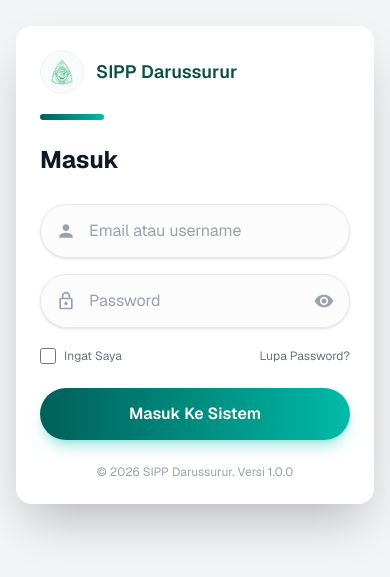
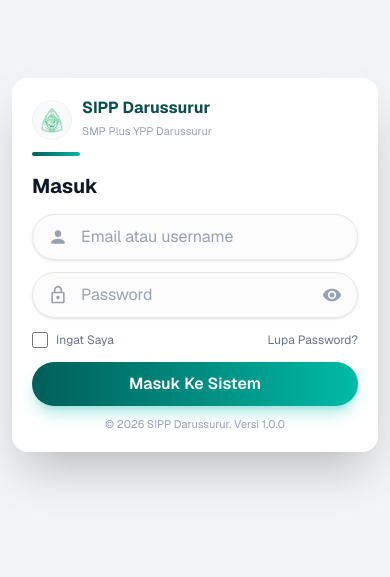
Before and after one commit to xynnthincc/SIPP, a Next.js app in the folder frontend/: page /login in a window 390 px wide. Shown: the part 157-734 px from the top of the page. Built offline with nearby package versions, Linux system fonts and the light colour scheme; no server answers.

Commit message:
style: kunci layout login page di mobile agar pas 1 layar dan tidak bisa discroll

```diff
--- a/frontend/src/app/login/page.tsx
+++ b/frontend/src/app/login/page.tsx
@@ -72,12 +72,11 @@ export default function LoginPage() {
 
   // Input 16px di mobile agar iOS tidak auto-zoom saat fokus
   const kelasInput =
-    "w-full pl-12 pr-4 py-3.5 bg-gray-50/50 border border-gray-200 rounded-full text-base sm:text-sm text-gray-800 placeholder:text-gray-400 focus:outline-none focus:border-teal-500 focus:ring-1 focus:ring-teal-500 transition-all shadow-sm";
+    "w-full pl-12 pr-4 py-2.5 sm:py-3.5 bg-gray-50/50 border border-gray-200 rounded-full text-base sm:text-sm text-gray-800 placeholder:text-gray-400 focus:outline-none focus:border-teal-500 focus:ring-1 focus:ring-teal-500 transition-all shadow-sm";
 
   return (
-    <div className="min-h-dvh bg-gray-100 flex px-4 py-6 sm:px-6 sm:py-10 relative overflow-hidden">
-      {/* m-auto: tercenter saat muat, tapi tetap bisa discroll normal saat konten lebih tinggi (layar pendek/landscape) */}
-      <main className="w-full max-w-5xl m-auto z-10 flex md:h-[600px] bg-white rounded-2xl shadow-2xl overflow-hidden relative">
+    <div className="h-dvh max-h-dvh w-full bg-gray-100 flex items-center justify-center p-3 sm:p-6 md:p-10 relative overflow-hidden select-none">
+      <main className="w-full max-w-5xl z-10 flex md:h-[600px] max-h-full bg-white rounded-2xl shadow-2xl overflow-hidden relative">
         {/* Panel kiri: latar gradien & branding (desktop saja) */}
         <div className="hidden md:flex flex-col justify-center items-start w-1/2 bg-linear-to-br from-teal-800 to-teal-500 text-white p-10 xl:p-12 relative overflow-hidden">
           <div className="absolute -top-[25%] -left-[10%] w-[300px] h-[300px] rounded-full bg-white/10 blur-[40px]" />
@@ -117,32 +116,37 @@ export default function LoginPage() {
         </div>
 
         {/* Panel kanan: form login */}
-        <div className="w-full md:w-1/2 flex flex-col justify-center p-6 sm:p-10 md:p-12 lg:p-16 bg-white relative">
-          <div className="w-full max-w-sm mx-auto flex flex-col flex-1 justify-center">
-            {/* Branding mobile — aksen gradasi tipis supaya tidak polos */}
-            <div className="mb-6 md:hidden">
-              <div className="flex items-center gap-3 mb-5">
-                <div className="w-11 h-11 bg-gray-50 rounded-full border border-gray-100 flex items-center justify-center overflow-hidden shrink-0">
+        <div className="w-full md:w-1/2 flex flex-col justify-between p-5 sm:p-10 md:p-12 lg:p-16 bg-white relative overflow-hidden">
+          <div className="w-full max-w-sm mx-auto flex flex-col flex-1 justify-center my-auto">
+            {/* Branding mobile */}
+            <div className="mb-4 md:hidden">
+              <div className="flex items-center gap-2.5 mb-2.5">
+                <div className="w-10 h-10 bg-gray-50 rounded-full border border-gray-100 flex items-center justify-center overflow-hidden shrink-0">
                   <img
                     alt="Logo SIPP"
                     src="/drs.png"
-                    className="w-full h-full object-contain p-2"
+                    className="w-full h-full object-contain p-1.5"
                   />
                 </div>
-                <span className="text-lg font-semibold text-teal-900">
-                  SIPP Darussurur
-                </span>
+                <div>
+                  <span className="text-base font-bold text-teal-900 block leading-tight">
+                    SIPP Darussurur
+                  </span>
+                  <span className="text-[11px] text-gray-400">
+                    SMP Plus YPP Darussurur
+                  </span>
+                </div>
               </div>
-              <div className="h-1.5 w-16 rounded-full bg-linear-to-r from-teal-800 to-teal-500" />
+              <div className="h-1 w-12 rounded-full bg-linear-to-r from-teal-800 to-teal-500" />
             </div>
 
-            <h2 className="text-2xl sm:text-3xl text-gray-900 mb-7 sm:mb-8 font-bold">
+            <h2 className="text-xl sm:text-3xl text-gray-900 mb-3.5 sm:mb-8 font-bold">
               Masuk
             </h2>
 
-            <form onSubmit={handleSubmit} className="flex flex-col gap-4 sm:gap-5">
+            <form onSubmit={handleSubmit} className="flex flex-col gap-3 sm:gap-5">
               {error && (
-                <div className="p-3 rounded-xl bg-red-50 border border-red-200 text-sm text-red-600">
+                <div className="p-2.5 rounded-xl bg-red-50 border border-red-200 text-xs sm:text-sm text-red-600">
                   {error}
                 </div>
               )}
@@ -182,7 +186,7 @@ export default function LoginPage() {
                 </button>
               </div>
 
-              <div className="flex flex-wrap gap-x-4 gap-y-2 justify-between items-center mt-1 mb-2 sm:mb-3">
+              <div className="flex flex-wrap gap-x-4 gap-y-1 justify-between items-center my-0.5 sm:my-1">
                 <label className="flex items-center gap-2 cursor-pointer group">
                   <input
                     type="checkbox"
@@ -206,7 +210,7 @@ export default function LoginPage() {
               <button
                 type="submit"
                 disabled={loading}
-                className="w-full py-3.5 px-4 bg-linear-to-r from-teal-800 to-teal-500 text-white rounded-full text-base sm:text-sm font-semibold hover:opacity-90 transition-opacity shadow-lg shadow-teal-500/30 flex items-center justify-center disabled:opacity-50 disabled:cursor-not-allowed cursor-pointer"
+                className="w-full py-2.5 sm:py-3.5 px-4 bg-linear-to-r from-teal-800 to-teal-500 text-white rounded-full text-base sm:text-sm font-semibold hover:opacity-90 transition-opacity shadow-lg shadow-teal-500/30 flex items-center justify-center disabled:opacity-50 disabled:cursor-not-allowed cursor-pointer"
               >
                 {loading ? (
                   <svg className="animate-spin h-4 w-4" viewBox="0 0 24 24" fill="none">
@@ -220,8 +224,7 @@ export default function LoginPage() {
             </form>
           </div>
 
-          {/* Hak cipta mengikuti alur (bukan absolute) agar tidak menimpa form di layar kecil */}
-          <div className="mt-6 text-center text-gray-400 text-xs">
+          <div className="mt-2.5 sm:mt-6 text-center text-gray-400 text-[11px] sm:text-xs shrink-0">
             © 2026 SIPP Darussurur. Versi 1.0.0
           </div>
         </div>
```
